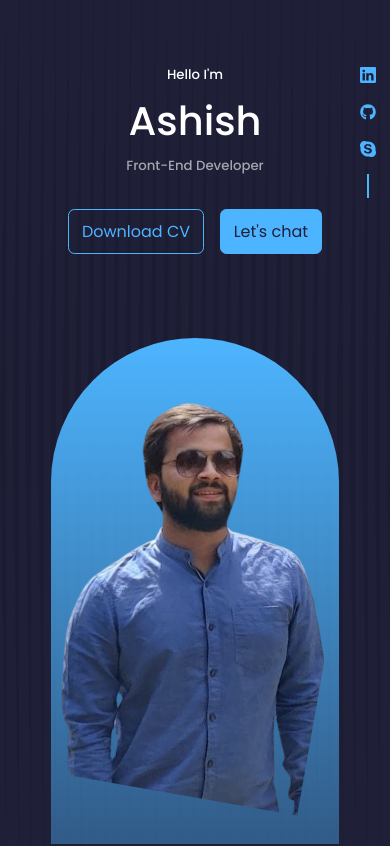
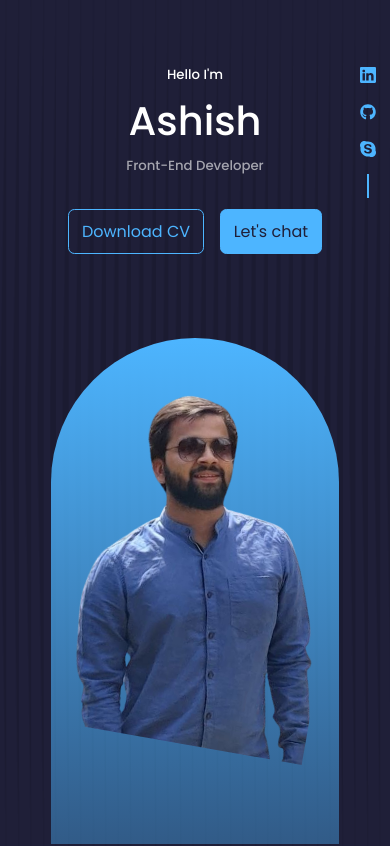
Before and after one commit to ash14ish/My-Portfolio, a React (Create React App) app: page / in a window 390 px wide. Shown: the top 846 px of the page. Built offline with nearby package versions, Linux system fonts and the light colour scheme.

Commit message:
portfolio

```diff
--- a/src/components/Home/Home.css
+++ b/src/components/Home/Home.css
@@ -78,7 +78,7 @@ header {
   }
 
   .my-pic img {
-    height: 90%;
+    height: 80%;
   }
 
   .scroll__down {
```
